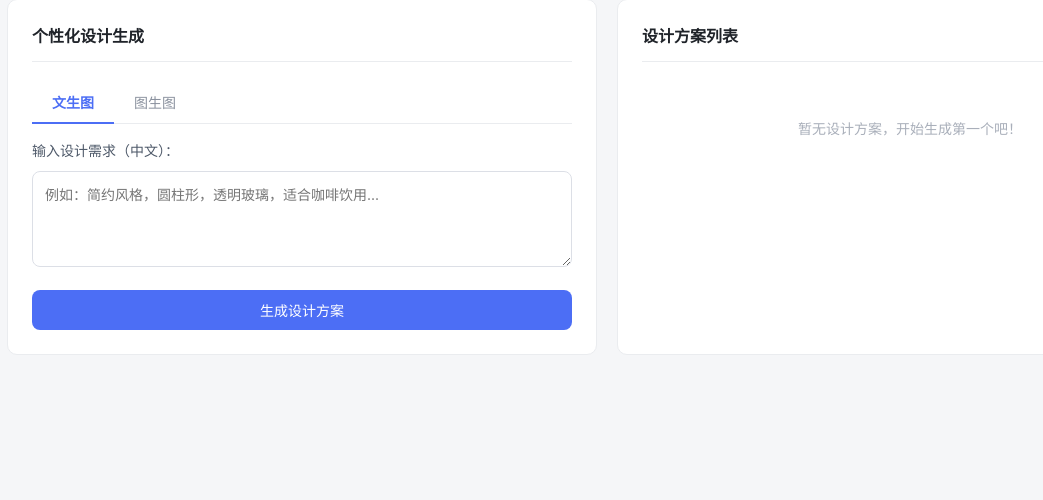
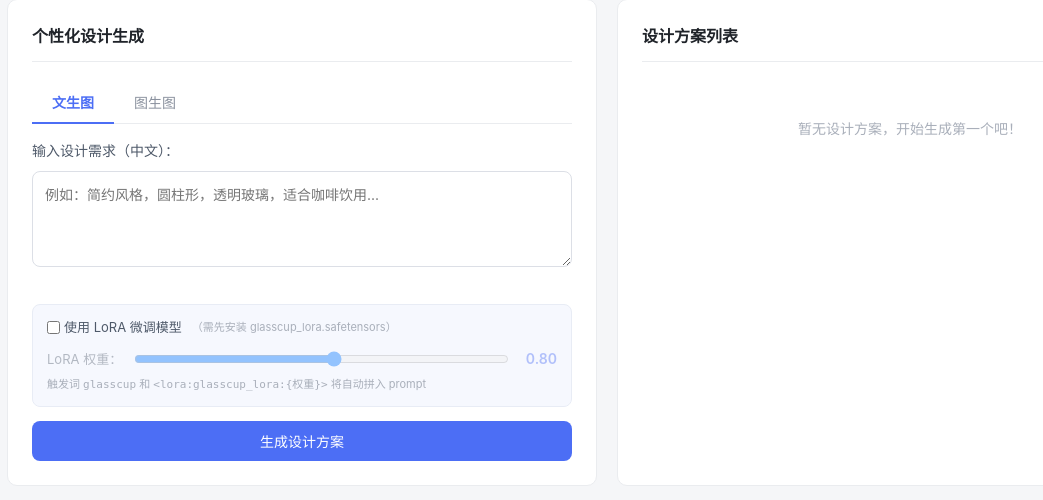
Before and after one commit to liu-tr/AI-glass-image, a Flask app: page / in a window 1280 px wide. Shown: the part 125-625 px from the top of the page, without its empty margins (33-1076 px from the left). Run offline with Flask 3, Linux system fonts and the light colour scheme; data that the repository does not hold is empty.

Commit message:
feat(ui): add LoRA weight slider + auto tag insertion

```diff
--- a/app.py
+++ b/app.py
@@ -49,6 +49,7 @@ def index():
 def generate_images():
     try:
         prompt = request.json.get('prompt', '')
+        lora_weight = request.json.get('lora_weight', 0)
         if not prompt:
             return jsonify({"error": "请输入设计需求"}), 400
 
@@ -58,7 +59,7 @@ def generate_images():
             reason = f"输入含工业敏感词「{blocked_term}」"
             images = [build_rejection_image(reason, blocked_term) for _ in range(4)]
         elif USE_REAL_API:
-            images = generator.generate(prompt, num_images=4)
+            images = generator.generate(prompt, num_images=4, lora_weight=lora_weight)
         else:
             return jsonify({"error": "SD WebUI 未连接，无法生成图片"}), 503
 
@@ -75,6 +76,8 @@ def img2img_images():
         prompt = request.form.get('prompt', '').strip()
         if not prompt:
             return jsonify({"error": "请输入设计需求"}), 400
+
+        lora_weight = request.form.get('lora_weight', 0, type=float)
 
         if not USE_REAL_API:
             return jsonify({"error": "SD WebUI 未连接，无法生成图片"}), 503
@@ -101,7 +104,7 @@ def img2img_images():
             return jsonify({"error": "起始图无效"}), 400
         init_b64 = base64.b64encode(file.read()).decode('ascii')
 
-        images = generator.generate_img2img(init_b64, prompt, denoising_strength=strength)
+        images = generator.generate_img2img(init_b64, prompt, denoising_strength=strength, lora_weight=lora_weight)
         design = db.add_design(prompt, images)
         return jsonify({"success": True, "design": design})
     except Exception as e:
--- a/frontend/templates/index.html
+++ b/frontend/templates/index.html
@@ -150,6 +150,20 @@
         .slider-row label { font-size: 13px; color: #4e5969; display: flex; justify-content: space-between; }
         .slider-row label span { color: #4c6ef5; font-weight: 600; }
         .slider-row input[type=range] { width: 100%; cursor: pointer; }
+
+        /* LoRA 控制区 */
+        .lora-section {
+            margin: 14px 0; padding: 12px 14px;
+            background: #f6f8fe; border-radius: 8px; border: 1px solid #e8ecf5;
+        }
+        .lora-header { display: flex; align-items: center; gap: 10px; margin-bottom: 10px; }
+        .lora-header label { font-size: 13px; color: #4e5969; cursor: pointer; display: flex; align-items: center; gap: 4px; }
+        .lora-header input[type=checkbox] { cursor: pointer; }
+        .lora-weight-row { display: flex; align-items: center; gap: 12px; }
+        .lora-weight-row label { font-size: 13px; color: #4e5969; white-space: nowrap; }
+        .lora-weight-row input[type=range] { flex: 1; cursor: pointer; }
+        .lora-weight-row .lora-val { font-size: 14px; font-weight: 600; color: #4c6ef5; min-width: 36px; text-align: right; }
+        .lora-hint { font-size: 11px; color: #a9afba; margin-top: 6px; }
     </style>
 </head>
 <body>
@@ -170,6 +184,21 @@
                 <div class="input-group">
                     <label for="prompt">输入设计需求（中文）：</label>
                     <textarea id="prompt" placeholder="例如：简约风格，圆柱形，透明玻璃，适合咖啡饮用..."></textarea>
+                </div>
+                <!-- LoRA 控制区 -->
+                <div class="lora-section">
+                    <div class="lora-header">
+                        <label><input type="checkbox" id="loraToggle"> 使用 LoRA 微调模型</label>
+                        <span style="font-size:11px;color:#a9afba;">（需先安装 glasscup_lora.safetensors）</span>
+                    </div>
+                    <div class="lora-weight-row" id="loraWeightRow" style="opacity:0.4;pointer-events:none;">
+                        <label>LoRA 权重：</label>
+                        <input type="range" id="loraWeight" min="0.0" max="1.5" step="0.05" value="0.8">
+                        <span class="lora-val" id="loraWeightDisplay">0.80</span>
+                    </div>
+                    <div class="lora-hint">
+                        触发词 <code>glasscup</code> 和 <code>&lt;lora:glasscup_lora:{权重}&gt;</code> 将自动拼入 prompt
+                    </div>
                 </div>
                 <div id="img2imgOptions" class="img2img-options" style="display: none;">
                     <div class="init-source-row">
@@ -287,6 +316,22 @@
             paretoChart = echarts.init(document.getElementById('paretoChart'));
         }
 
+        // LoRA 开关联动禁用状态
+        document.getElementById('loraToggle').addEventListener('change', function() {
+            const row = document.getElementById('loraWeightRow');
+            if (this.checked) {
+                row.style.opacity = '1';
+                row.style.pointerEvents = 'auto';
+            } else {
+                row.style.opacity = '0.4';
+                row.style.pointerEvents = 'none';
+            }
+        });
+        // LoRA 滑块实时显示
+        document.getElementById('loraWeight').addEventListener('input', function() {
+            document.getElementById('loraWeightDisplay').textContent = this.value;
+        });
+
         document.getElementById('generateBtn').addEventListener('click', async () => {
             const prompt = document.getElementById('prompt').value.trim();
             if (!prompt) { alert('请输入设计需求'); return; }
@@ -328,15 +373,20 @@
                     fd.append('prompt', prompt);
                     fd.append('denoising_strength', strength);
                     fd.append('init_image', initBlob, 'init.png');
+                    const loraEnabled = document.getElementById('loraToggle').checked;
+                    const loraWeight = loraEnabled ? parseFloat(document.getElementById('loraWeight').value) : 0;
+                    fd.append('lora_weight', loraWeight);
 
                     response = await fetch('/api/img2img', { method: 'POST', body: fd });
                     data = await response.json();
                 } else {
                     // 文生图：JSON
+                    const loraEnabled = document.getElementById('loraToggle').checked;
+                    const loraWeight = loraEnabled ? parseFloat(document.getElementById('loraWeight').value) : 0;
                     response = await fetch('/api/generate', {
                         method: 'POST',
                         headers: { 'Content-Type': 'application/json' },
-                        body: JSON.stringify({ prompt })
+                        body: JSON.stringify({ prompt, lora_weight: loraWeight })
                     });
                     data = await response.json();
                 }
```
Also changed, not shown: src/services/image_generator.py (+11 -6 lines).
